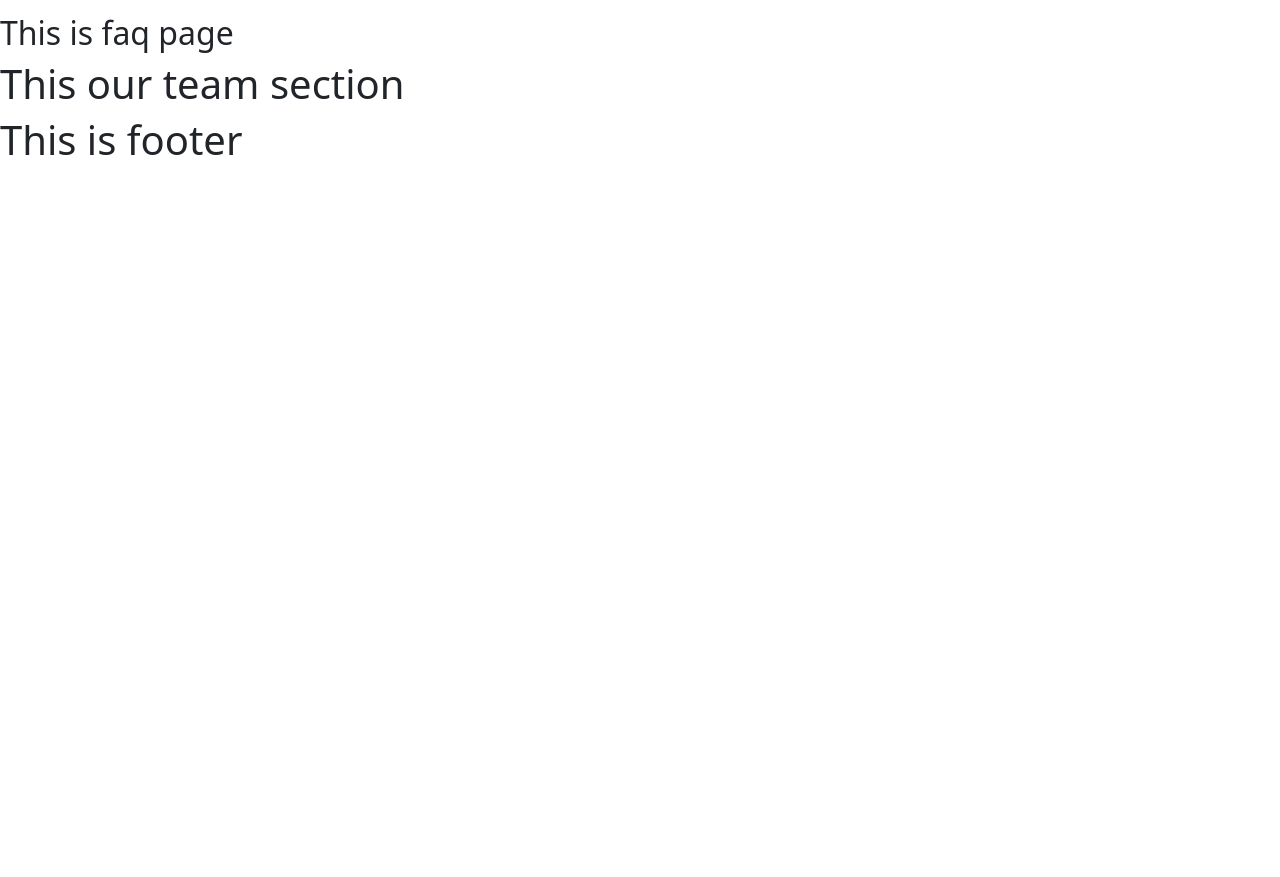
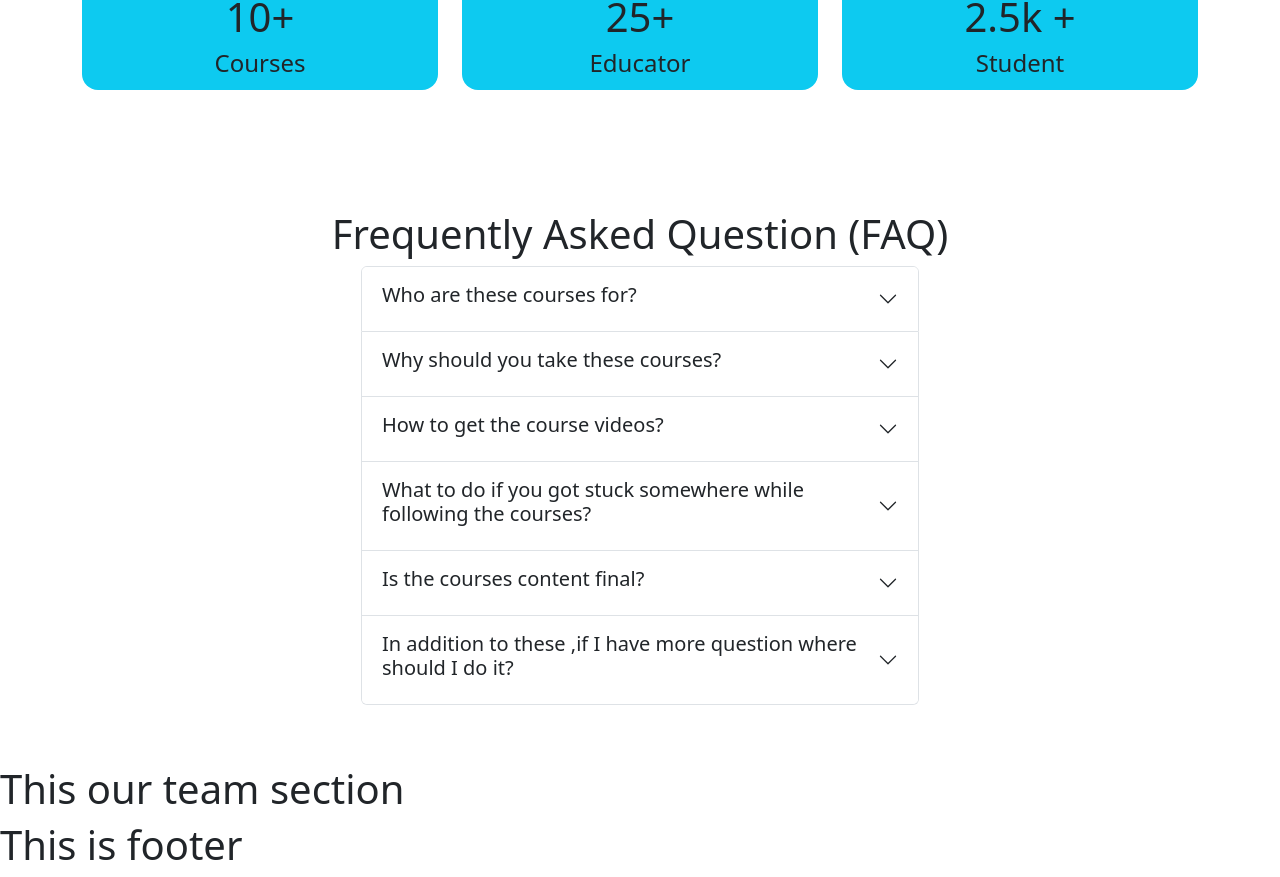
Before and after one commit to Atherbiswas/WebScholar_Client, a React (Create React App) app: page / in a window 1280 px wide. Shown: the part 1627-2504 px from the top of the page. Before the commit the page ends 1799 px from the top, so only its background shows below. Built offline with nearby package versions, Linux system fonts and the light colour scheme.

Commit message:
added faq

```diff
--- a/src/pages/Faq/Faq.js
+++ b/src/pages/Faq/Faq.js
@@ -1,9 +1,61 @@
 import React from 'react';
+import Accordion from 'react-bootstrap/Accordion';
 
 const Faq = () => {
     return (
-        <div>
-            <h2>This is faq page</h2>
+        <div className='container section-padding'>
+            <h1 className='text-center'>Frequently Asked Question (FAQ)</h1>
+            <Accordion className='w-50 mx-auto mt-2'>
+      <Accordion.Item eventKey="0">
+        <Accordion.Header>
+            <h5>Who are these courses for?</h5>
+        </Accordion.Header>
+        <Accordion.Body>
+          <p>Those who are interested in online based learning and complete 2 years syllabus in 1 year with hardwork.</p>
+        </Accordion.Body>
+      </Accordion.Item>
+      <Accordion.Item eventKey="1">
+        <Accordion.Header>
+            <h5>Why should you take these courses?</h5>
+        </Accordion.Header>
+        <Accordion.Body>
+          <p>If you want to complete your syllabus within 1 year with hard work and want to score well in public exams then courses are for you because we complete them responsibly.</p>
+        </Accordion.Body>
+      </Accordion.Item>
+      <Accordion.Item eventKey="2">
+        <Accordion.Header>
+            <h5>How to get the course videos?</h5>
+        </Accordion.Header>
+        <Accordion.Body>
+          <p>Course videos will be pre-recorded.You should account and enroll in this course.Video will be give one module per day from the start of the course.Each module usually has 5 to 7 videos.You have to finish these videos within the day they are released.</p>
+        </Accordion.Body>
+      </Accordion.Item>
+      <Accordion.Item eventKey="3">
+        <Accordion.Header>
+            <h5>What to do if you got stuck somewhere while following the courses?</h5>
+        </Accordion.Header>
+        <Accordion.Body>
+          <p>We have created a secret Facebook group for the courses.Our target is to answer all your Question within 24 hours.Most of the fines instant reply is given.On the average al answers will be received within 6-8 hours.Every 2 days later we take a conceptual session.</p>
+        </Accordion.Body>
+      </Accordion.Item>
+      <Accordion.Item eventKey="4">
+        <Accordion.Header>
+            <h5>Is the courses content final?</h5>
+        </Accordion.Header>
+        <Accordion.Body>
+          <p>We add new system and modules daily based on the student feedback.</p>
+        </Accordion.Body>
+      </Accordion.Item>
+      <Accordion.Item eventKey="5">
+        <Accordion.Header>
+            <h5>In addition to these ,if I have more question where should I do it?</h5>
+        </Accordion.Header>
+        <Accordion.Body>
+          <p>No tension.Please send any qusetion you have to support@webscholar.com.</p>
+        </Accordion.Body>
+      </Accordion.Item>
+    </Accordion>
+
         </div>
     );
 };
--- a/src/pages/Other/About/About.js
+++ b/src/pages/Other/About/About.js
@@ -4,6 +4,7 @@ import { FaBookOpen, FaUserTie, FaUserFriends } from 'react-icons/fa';
 const About = () => {
     return (
         <div className='container section-padding'>
+            <h1 className='text-center mb-3'>Our Manngement</h1>
             <div className='row'>
                 <div className='col-lg-4 col-md-4 col-12'>
                     <div className='text-center bg-info p-1 rounded-4'>
--- a/src/pages/Other/Banner/Banner.js
+++ b/src/pages/Other/Banner/Banner.js
@@ -6,6 +6,7 @@ import './Banner.css'
 const Banner = () => {
     return (
         <div className='container section-padding'>
+            <h1 className='text-center mb-4'>About US</h1>
             <div className='row'>
                 <div className='col-lg-6 col-md-12 col-12'>
                     <div className='banner-img'>
```
